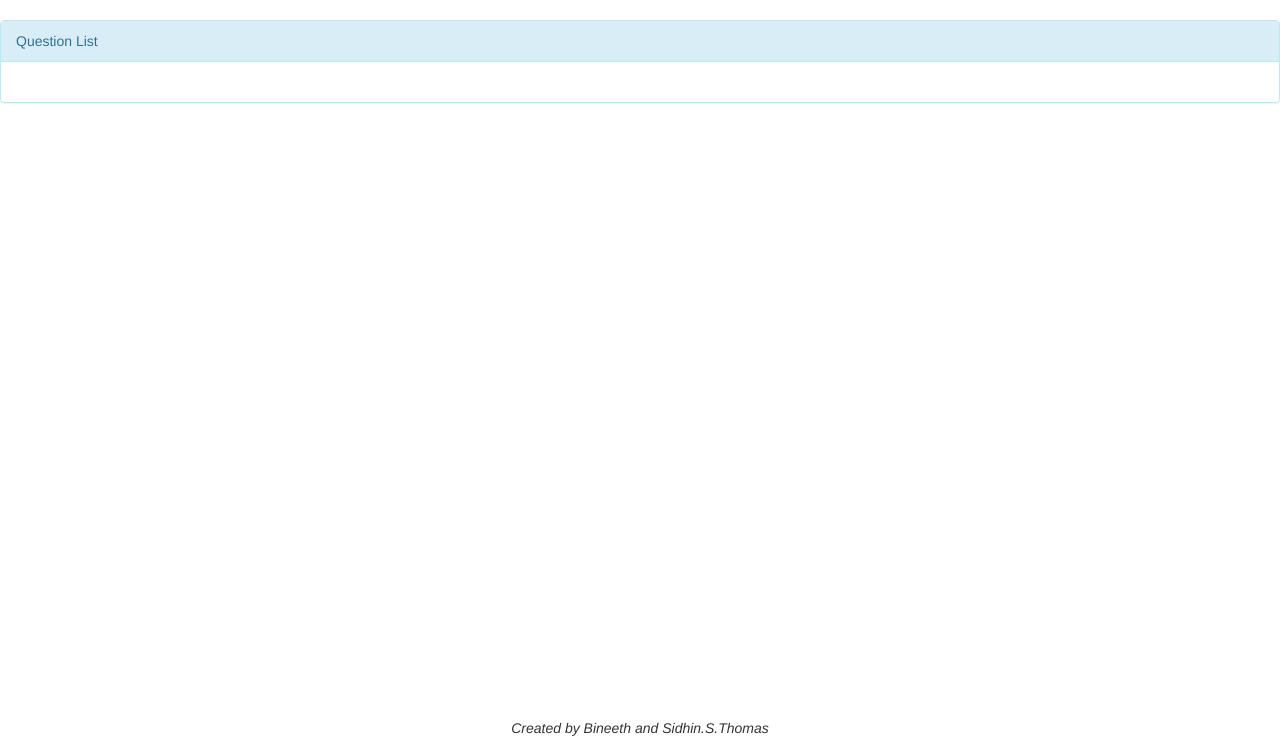
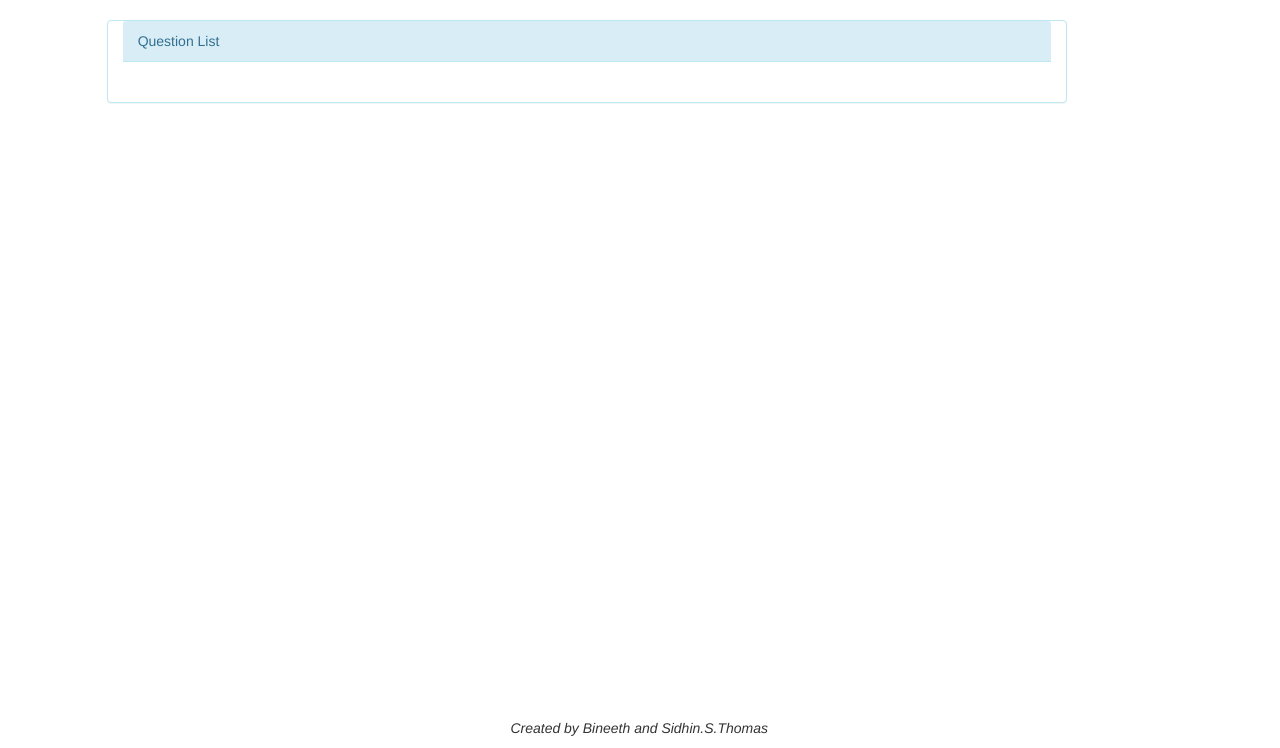
Before and after one commit to FileicegetAccepted-2016/codewars, a Django app: template RITCSE_codeWars/templates/RITCSE_codeWars/QuestionList.html in a window 1280 px wide. Shown: the part 52-800 px from the top of the page. Run offline with Django 3.2, Linux system fonts and the light colour scheme; the template is opened without the code that fills it, so the values that code supplies are empty; parts of the project's set-up code (start-up, migrations or seed data) failed here and were passed over; some libraries are stand-ins or nearby versions.

Commit message:
Small changes

```diff
--- a/RITCSE_codeWars/templates/RITCSE_codeWars/QuestionList.html
+++ b/RITCSE_codeWars/templates/RITCSE_codeWars/QuestionList.html
@@ -11,7 +11,7 @@
 
 {% block code %}
 
-    <div class="panel panel-info">
+    <div class="panel panel-info col-sm-9 col-sm-offset-1">
         <div class="panel-heading">Question List</div>
         <div class="panel-body">
             <ol>
--- a/RITCSE_codeWars/templates/RITCSE_codeWars/YourSubmissions.html
+++ b/RITCSE_codeWars/templates/RITCSE_codeWars/YourSubmissions.html
@@ -40,7 +40,7 @@
     </div>
     <div class="col-sm-4"></div>
     <div class="col-sm-4">
-        <form action="{% url 'Questions' contest_list_id=1 %}">
+        <form action="{% url 'Questions' contest_list_id=3 %}">
             <input type="submit" value="Go to Question List" name="Go to Question List"/>
         </form>
     </div>
--- a/RITCSE_codeWars/templates/RITCSE_codeWars/base.html
+++ b/RITCSE_codeWars/templates/RITCSE_codeWars/base.html
@@ -55,7 +55,7 @@
 {% block code %}
 {% endblock %}
 <footer>
-    <div align="center" style="position:fixed;   bottom:0px;   height:30px;   width:100%;">
+    <div  style="position:fixed;   bottom:0px;   height:30px;   right: 40%">
   <i >Created by Bineeth and Sidhin.S.Thomas</i>
         </div>
 </footer>
```
Also changed, not shown: RITCSE_codeWars/templates/RITCSE_codeWars/Home.html (+1 -7 lines).
